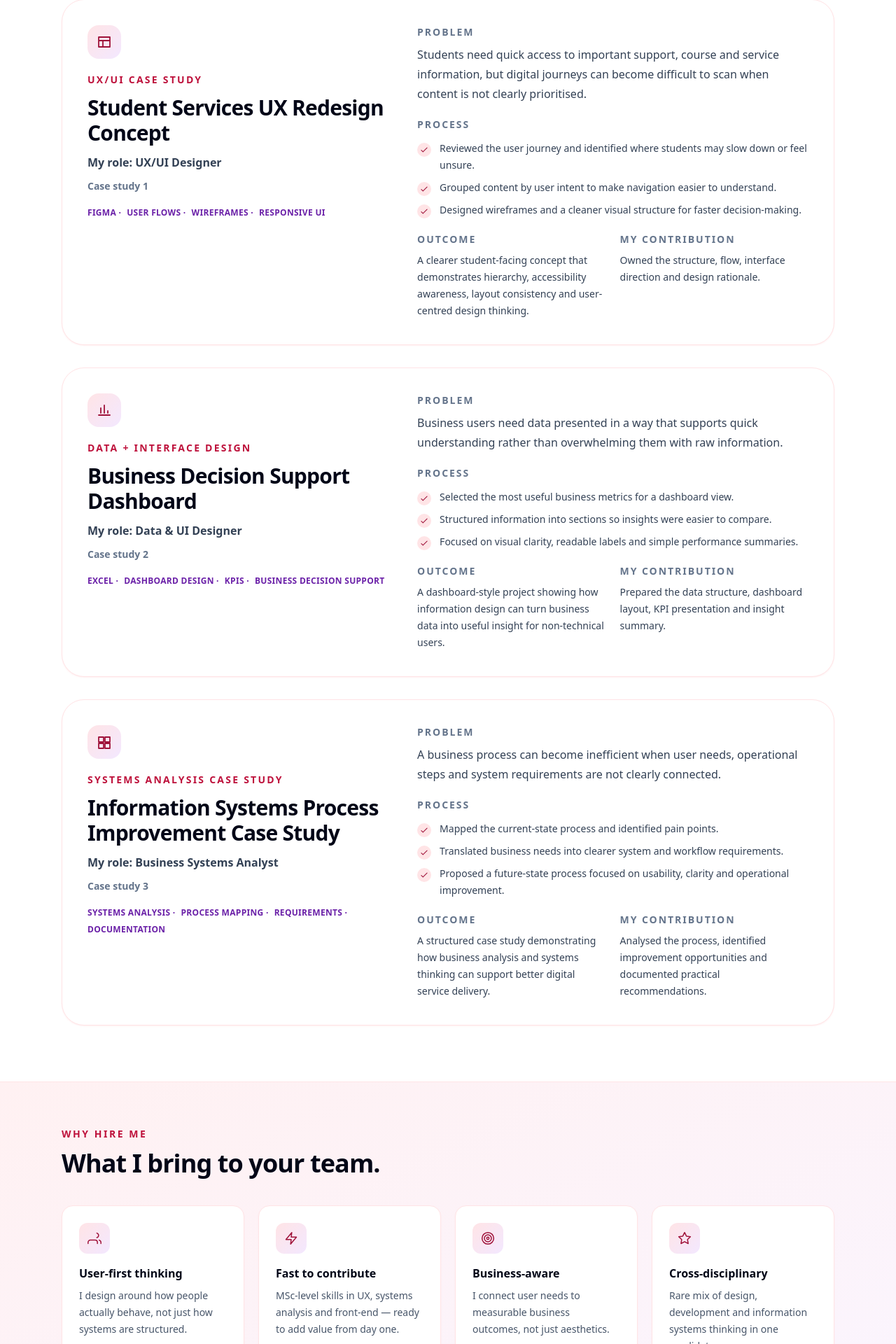
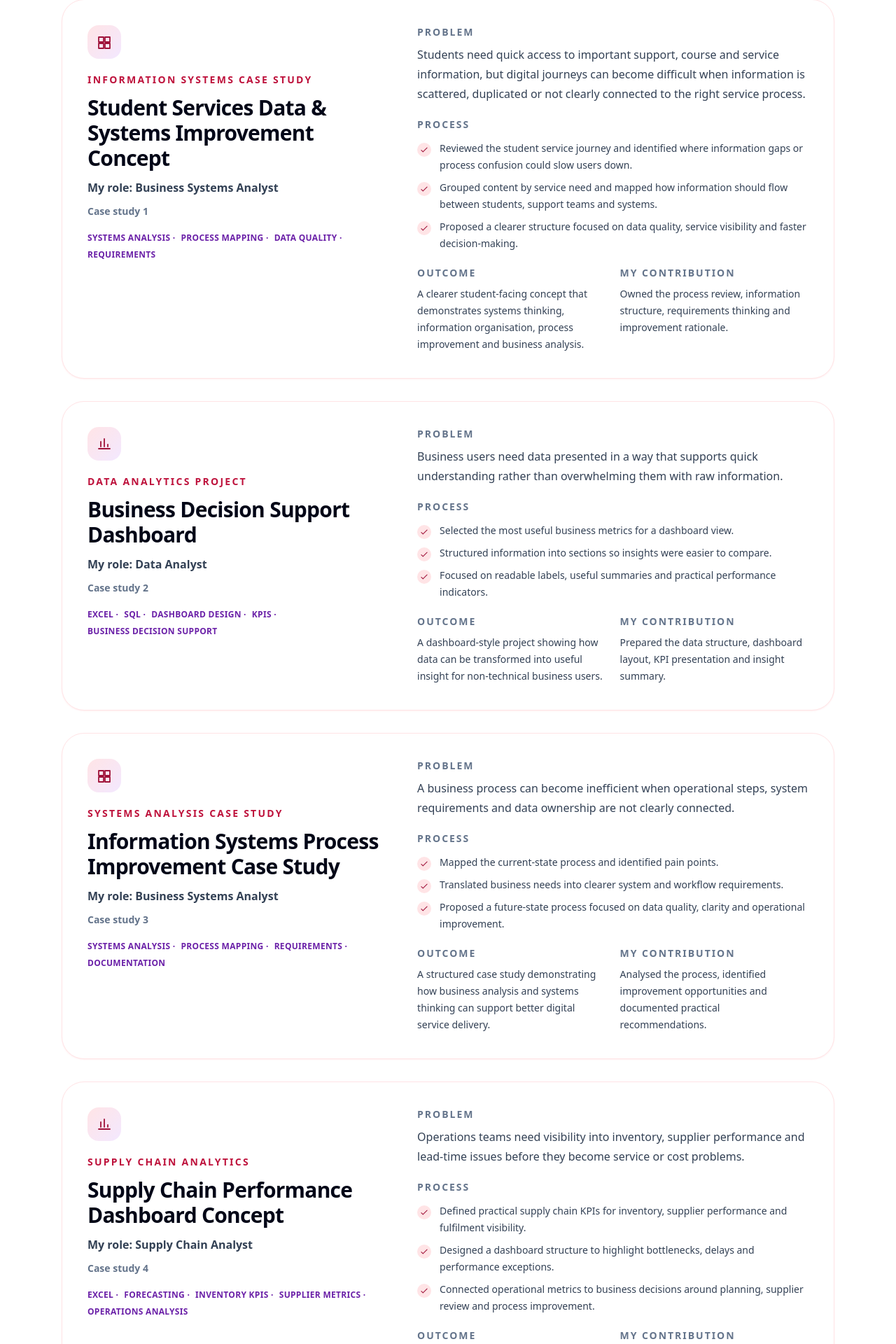
Before and after one commit to ShinaRose/Shianas-Portfolio, a React (Vite) app: page / in a window 1280 px wide. Shown: the part 1420-3340 px from the top of the page at 70% size. Built offline with nearby package versions, Linux system fonts and the light colour scheme.

Commit message:
Update portfolioData.js

```diff
--- a/src/data/portfolioData.js
+++ b/src/data/portfolioData.js
@@ -44,55 +44,65 @@ export const employerSnapshot = [
 
 export const skillGroups = [
   {
-  title: "Data Science & Analytics",
-  description: "Analysing data, building dashboards and turning business information into useful decisions.",
-  skills: ["Python", "SQL", "Excel", "Dashboards", "Data visualisation", "Statistical analysis"],
+    title: "Data Science & Analytics",
+    description: "Analysing data, building dashboards and turning business information into useful decisions.",
+    skills: ["Python", "SQL", "Excel", "Dashboards", "Data visualisation", "Statistical analysis"],
   },
   {
-    title: "Front-End Development",
-    description: "Building responsive interfaces and understanding how design decisions translate into real web experiences.",
-    skills: ["React", "HTML", "CSS", "Responsive design", "Component-based UI"],
+    title: "Information Systems",
+    description: "Connecting business needs, system requirements and data quality through structured analysis.",
+    skills: ["Systems analysis", "Database design", "Data modelling", "Requirements gathering", "Process mapping", "Documentation"],
   },
   {
-    title: "Business & Systems",
-    description: "Connecting user needs, business goals and information systems through structured analysis.",
-    skills: ["Systems analysis", "Business decision support", "Process improvement", "Requirements thinking", "Documentation"],
+    title: "IT Project & Operations",
+    description: "Supporting technology-enabled change through planning, communication and process improvement.",
+    skills: ["IT project management", "Stakeholder communication", "Risk tracking", "Agile awareness", "Workflow improvement", "Change support"],
+  },
+  {
+    title: "Cybersecurity & Governance",
+    description: "Applying security-aware thinking to data handling, access, privacy and digital governance.",
+    skills: ["Cybersecurity awareness", "Access control", "Data privacy", "Risk awareness", "Digital governance", "Compliance"],
+  },
+  {
+    title: "Supply Chain Analysis",
+    description: "Using data and systems thinking to understand inventory, suppliers, lead times and operations performance.",
+    skills: ["Inventory analysis", "Forecasting", "Supplier performance", "Lead-time tracking", "Operations metrics", "Process optimisation"],
   },
   {
     title: "Tools & Methods",
-    description: "Using practical tools to analyse, design, communicate and present work clearly.",
-    skills: ["Figma", "Excel", "Python", "Dashboards", "Research synthesis"],
+    description: "Using practical tools to analyse, organise, communicate and present work clearly.",
+    skills: ["Excel", "Python", "SQL", "Dashboards", "Research synthesis", "Business documentation"],
   },
 ];
 
 export const featuredWork = [
   {
-    title: "Student Services UX Redesign Concept",
-    label: "UX/UI case study",
-    role: "UX/UI Designer",
-    tools: ["Figma", "User flows", "Wireframes", "Responsive UI"],
-    problem: "Students need quick access to important support, course and service information, but digital journeys can become difficult to scan when content is not clearly prioritised.",
+    title: "Student Services Data & Systems Improvement Concept",
+    label: "Information systems case study",
+    role: "Business Systems Analyst",
+    tools: ["Systems analysis", "Process mapping", "Data quality", "Requirements"],
+    problem: "Students need quick access to important support, course and service information, but digital journeys can become difficult when information is scattered, duplicated or not clearly connected to the right service process.",
     approach: [
-      "Reviewed the user journey and identified where students may slow down or feel unsure.",
-      "Grouped content by user intent to make navigation easier to understand.",
-      "Designed wireframes and a cleaner visual structure for faster decision-making.",
+      "Reviewed the student service journey and identified where information gaps or process confusion could slow users down.",
+      "Grouped content by service need and mapped how information should flow between students, support teams and systems.",
+      "Proposed a clearer structure focused on data quality, service visibility and faster decision-making.",
     ],
-    outcome: "A clearer student-facing concept that demonstrates hierarchy, accessibility awareness, layout consistency and user-centred design thinking.",
-    contribution: "Owned the structure, flow, interface direction and design rationale.",
-    icon: "layout",
+    outcome: "A clearer student-facing concept that demonstrates systems thinking, information organisation, process improvement and business analysis.",
+    contribution: "Owned the process review, information structure, requirements thinking and improvement rationale.",
+    icon: "systems",
   },
   {
     title: "Business Decision Support Dashboard",
-    label: "Data + interface design",
-    role: "Data & UI Designer",
-    tools: ["Excel", "Dashboard design", "KPIs", "Business decision support"],
+    label: "Data analytics project",
+    role: "Data Analyst",
+    tools: ["Excel", "SQL", "Dashboard design", "KPIs", "Business decision support"],
     problem: "Business users need data presented in a way that supports quick understanding rather than overwhelming them with raw information.",
     approach: [
       "Selected the most useful business metrics for a dashboard view.",
       "Structured information into sections so insights were easier to compare.",
-      "Focused on visual clarity, readable labels and simple performance summaries.",
+      "Focused on readable labels, useful summaries and practical performance indicators.",
     ],
-    outcome: "A dashboard-style project showing how information design can turn business data into useful insight for non-technical users.",
+    outcome: "A dashboard-style project showing how data can be transformed into useful insight for non-technical business users.",
     contribution: "Prepared the data structure, dashboard layout, KPI presentation and insight summary.",
     icon: "chart",
   },
@@ -101,15 +111,30 @@ export const featuredWork = [
     label: "Systems analysis case study",
     role: "Business Systems Analyst",
     tools: ["Systems analysis", "Process mapping", "Requirements", "Documentation"],
-    problem: "A business process can become inefficient when user needs, operational steps and system requirements are not clearly connected.",
+    problem: "A business process can become inefficient when operational steps, system requirements and data ownership are not clearly connected.",
     approach: [
       "Mapped the current-state process and identified pain points.",
       "Translated business needs into clearer system and workflow requirements.",
-      "Proposed a future-state process focused on usability, clarity and operational improvement.",
+      "Proposed a future-state process focused on data quality, clarity and operational improvement.",
     ],
     outcome: "A structured case study demonstrating how business analysis and systems thinking can support better digital service delivery.",
     contribution: "Analysed the process, identified improvement opportunities and documented practical recommendations.",
     icon: "systems",
+  },
+  {
+    title: "Supply Chain Performance Dashboard Concept",
+    label: "Supply chain analytics",
+    role: "Supply Chain Analyst",
+    tools: ["Excel", "Forecasting", "Inventory KPIs", "Supplier metrics", "Operations analysis"],
+    problem: "Operations teams need visibility into inventory, supplier performance and lead-time issues before they become service or cost problems.",
+    approach: [
+      "Defined practical supply chain KPIs for inventory, supplier performance and fulfilment visibility.",
+      "Designed a dashboard structure to highlight bottlenecks, delays and performance exceptions.",
+      "Connected operational metrics to business decisions around planning, supplier review and process improvement.",
+    ],
+    outcome: "A supply chain analytics concept that shows how data can support better forecasting, supplier review and operational control.",
+    contribution: "Created the KPI structure, dashboard concept and business rationale.",
+    icon: "chart",
   },
 ];
 
@@ -123,8 +148,8 @@ export const educationHighlights = [
   {
     title: "Retail Operations Experience",
     meta: "SuperValu · Customer-facing and operations exposure",
-    description: "Practical exposure to customer service, teamwork, stock awareness and day-to-day retail processes. This helps me understand real users, operational pressure and service experience.",
-    tags: ["Customer service", "Teamwork", "Operations", "Process awareness"],
+    description: "Practical exposure to customer service, teamwork, stock awareness and day-to-day retail processes. This supports my interest in operations, supply chain visibility, data-informed decisions and process improvement.",
+    tags: ["Customer service", "Teamwork", "Operations", "Stock awareness", "Process improvement"],
   },
 ];
 
@@ -133,17 +158,33 @@ export const courseFocus = [
   "BI, Analytics & AI",
   "AI for Business Transformation",
   "Systems Analysis",
-  "Application Design",
   "Database Analysis & Design",
   "IT Project Management",
   "Digital Governance & Compliance",
+  "Supply Chain & Operations Interest",
 ];
 
 export const valueProps = [
-  { icon: "users", title: "User-first thinking", description: "I design around how people actually behave, not just how systems are structured." },
-  { icon: "zap", title: "Fast to contribute", description: "MSc-level skills in UX, systems analysis and front-end — ready to add value from day one." },
-  { icon: "target", title: "Business-aware", description: "I connect user needs to measurable business outcomes, not just aesthetics." },
-  { icon: "star", title: "Cross-disciplinary", description: "Rare mix of design, development and information systems thinking in one candidate." },
+  {
+    icon: "chart",
+    title: "Data-aware",
+    description: "I focus on turning information into clear, useful insight for business decisions.",
+  },
+  {
+    icon: "systems",
+    title: "Systems-minded",
+    description: "I connect processes, people, data and technology through structured analysis.",
+  },
+  {
+    icon: "shield",
+    title: "Security-conscious",
+    description: "I consider data privacy, access and governance when thinking about digital systems.",
+  },
+  {
+    icon: "target",
+    title: "Operations-focused",
+    description: "I am interested in how analytics improves supply chain and everyday business performance.",
+  },
 ];
 
 export const softSkills = [
```
